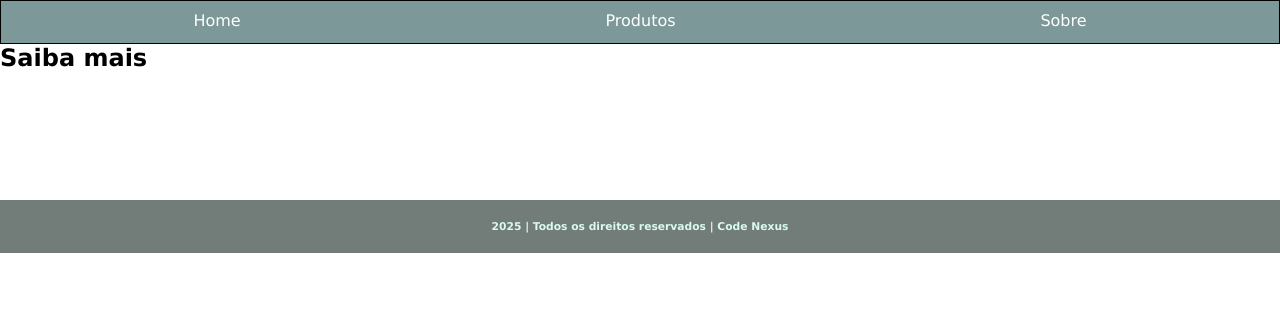
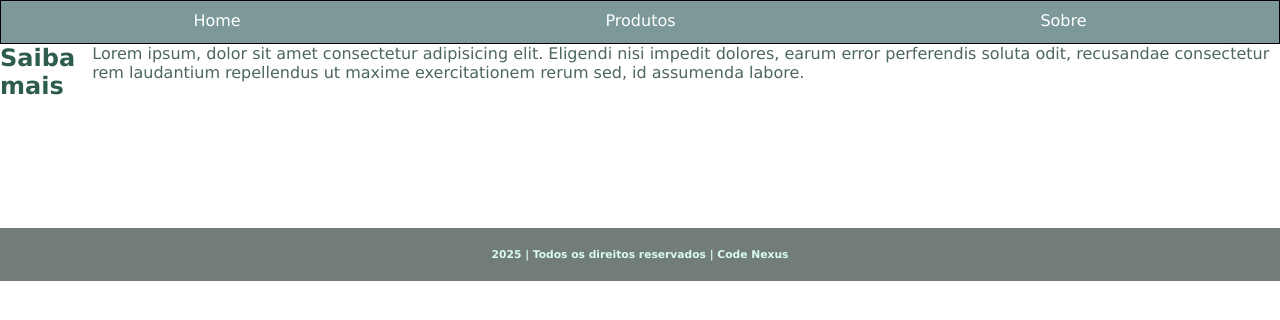
Before and after one commit to Matheus-Eiki/CP4_Web_Dev, a React (Vite) app: page /Sobre in a window 1280 px wide. Shown: the top 320 px of the page. Built offline with nearby package versions, Linux system fonts and the light colour scheme.

Commit message:
Criando section sobre

```diff
--- a/src/components/Sobre.jsx
+++ b/src/components/Sobre.jsx
@@ -2,8 +2,11 @@ import React from 'react'
 
 const Sobre = () => {
   return (
-    <section>
+    <section className='sobre'>
         <h1>Saiba mais</h1>
+        <div className='c-sobre'>
+          <p>Lorem ipsum, dolor sit amet consectetur adipisicing elit. Eligendi nisi impedit dolores, earum error perferendis soluta odit, recusandae consectetur rem laudantium repellendus ut maxime exercitationem rerum sed, id assumenda labore.</p>
+        </div>
     </section>
   )
 }
```
